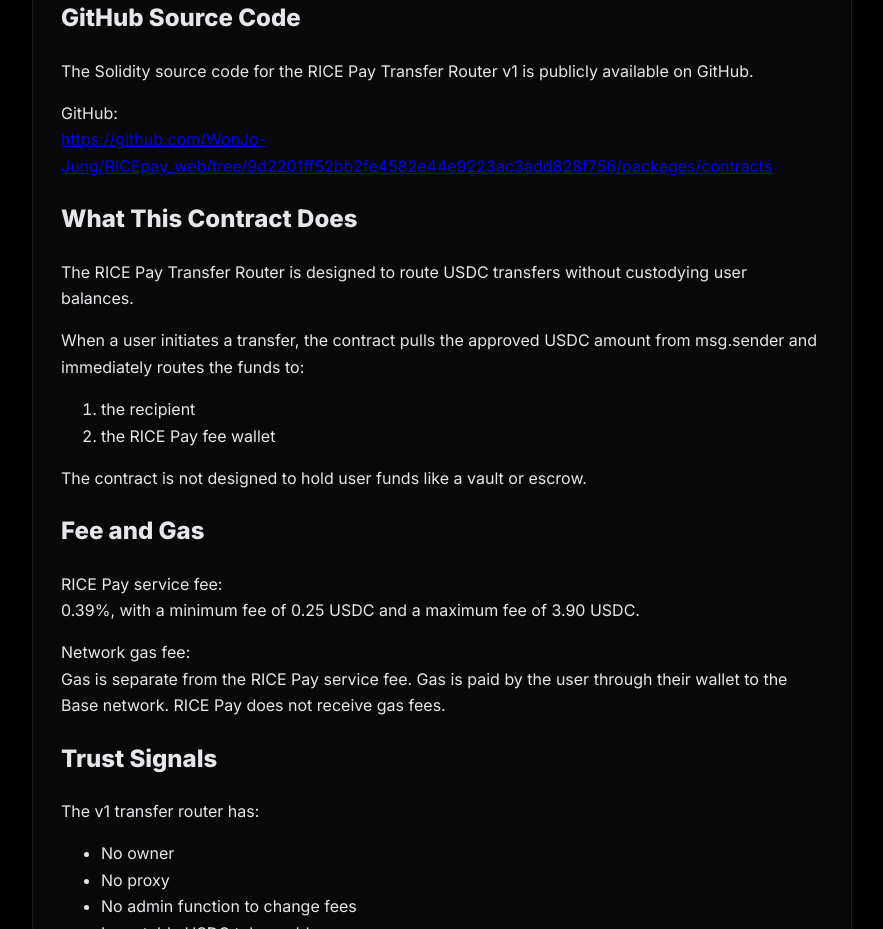
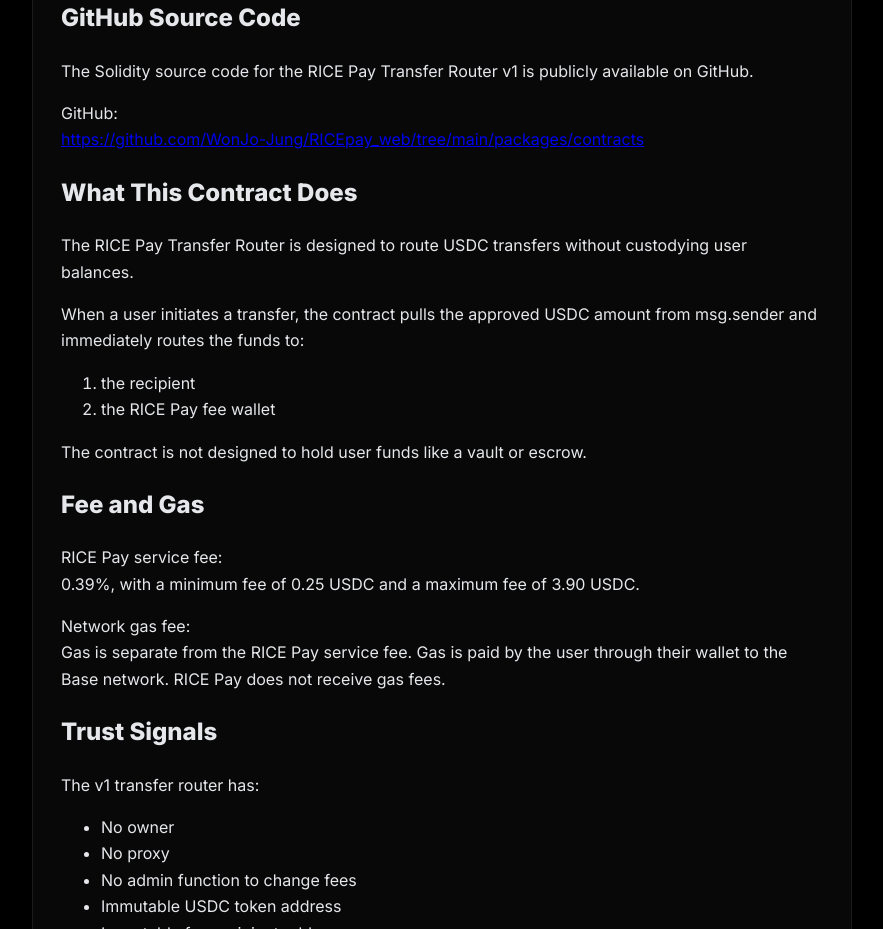
Before and after one commit to WonJo-Jung/ricepay-site, a Next.js app: page /transparency in a window 1280 px wide. Shown: the part 1800-2729 px from the top of the page, without its empty margins (198-1081 px from the left). Built offline with nearby package versions, Linux system fonts and the light colour scheme.

Commit message:
correct github source url

```diff
--- a/pages/transparency.js
+++ b/pages/transparency.js
@@ -3,7 +3,7 @@
 const CONTRACT_ADDRESS = "0x1dD8667e22F9fAb8C2Be7E2021fAE0C8FB5457Ba";
 const BASESCAN_URL = `https://basescan.org/address/${CONTRACT_ADDRESS}#code`;
 const GITHUB_SOURCE_URL =
-  "https://github.com/WonJo-Jung/RICEpay_web/tree/9d2201ff52bb2fe4582e44e9223ac3add828f756/packages/contracts";
+  "https://github.com/WonJo-Jung/RICEpay_web/tree/main/packages/contracts";
 
 export default function TransparencyPage() {
   return (
```
